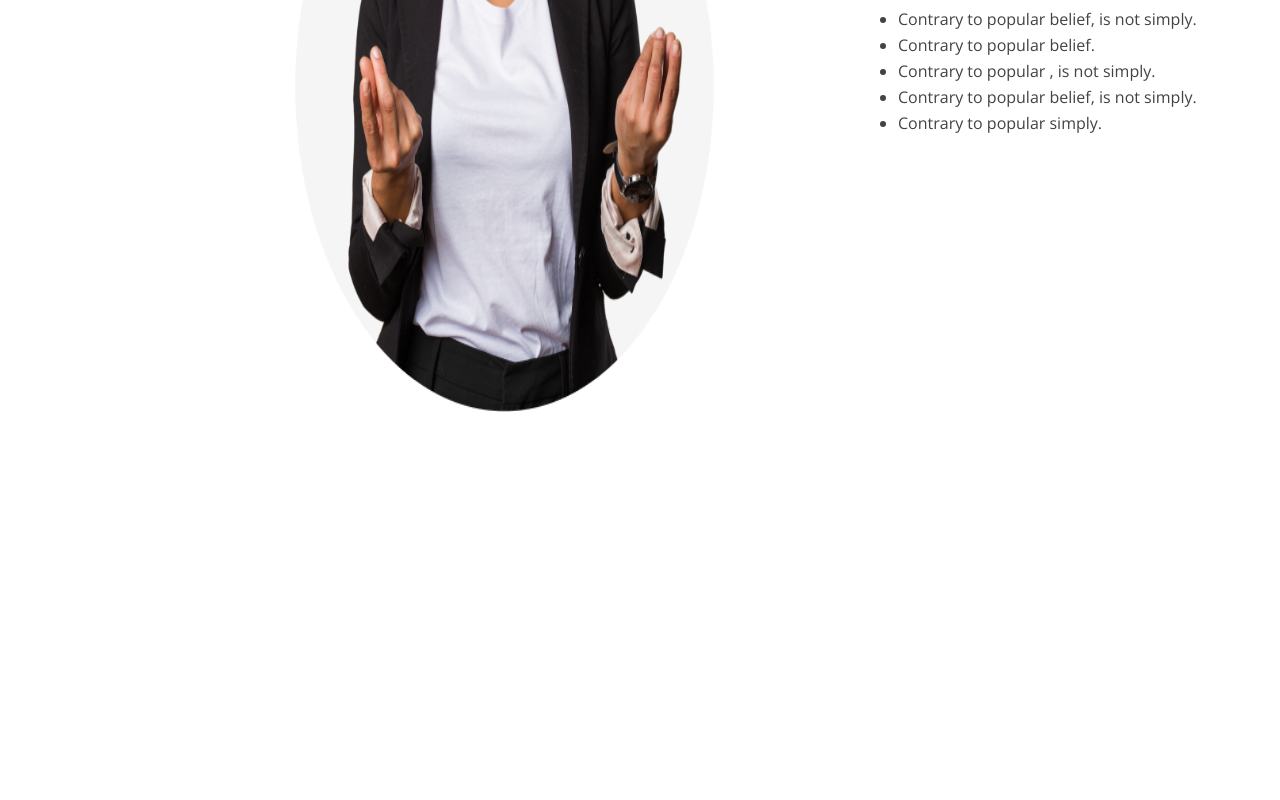
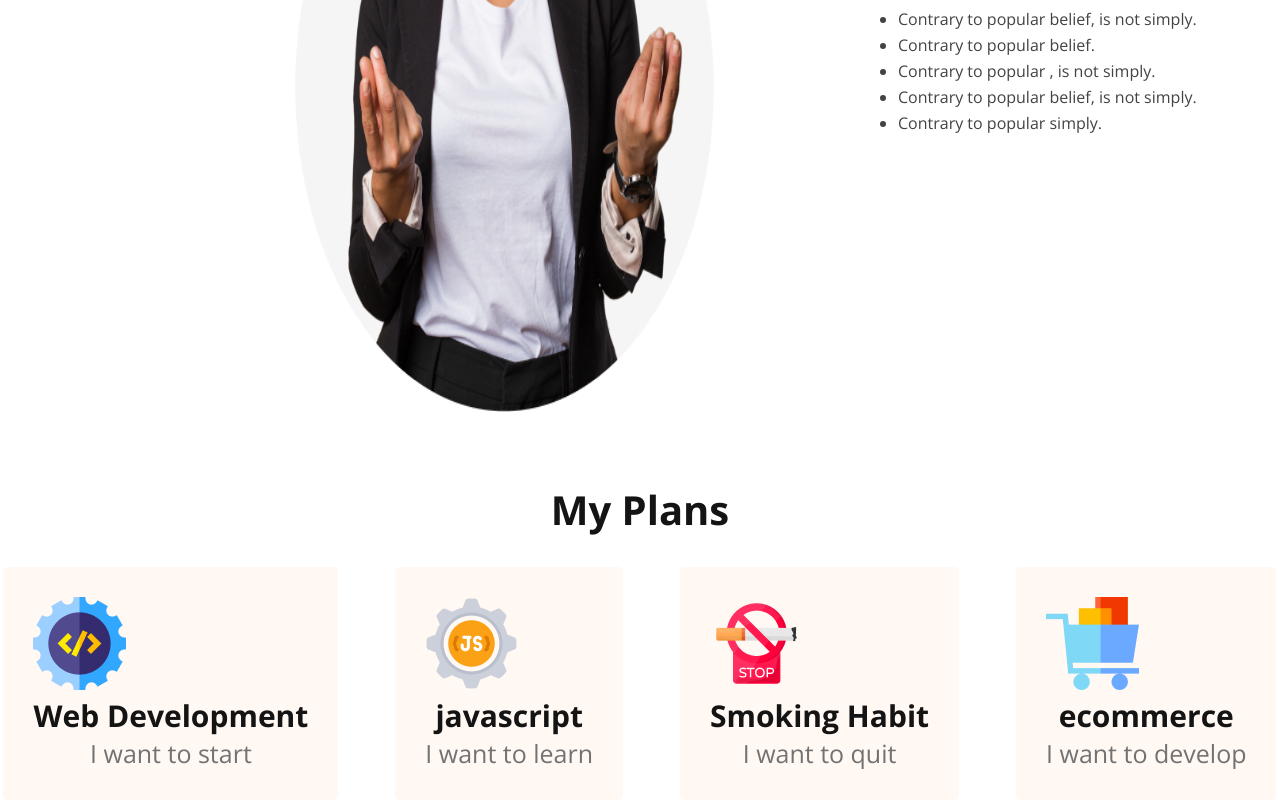
Before and after one commit to protim1451/portfolio-test, a plain HTML site: page index.html in a window 1280 px wide. Shown: the part 1426-2226 px from the top of the page. Before the commit the page ends 1838 px from the top, so only its background shows below. Drawn offline with nearby package versions, Linux system fonts and the light colour scheme.

Commit message:
Plans added

```diff
--- a/index.html
+++ b/index.html
@@ -42,7 +42,29 @@
             </div>
         </section>
         <section class="plans">
-
+            <h2 class="plans-head">My Plans</h2>
+            <div class="plans-container">
+                <div class="web">
+                    <img src="images/icons/web.png" alt="">
+                    <h4 class="web-title">Web Development</h4>
+                    <p class="web-para">I want to start</p>
+                </div>
+                <div class="js">
+                    <img src="images/icons/js.png" alt="">
+                    <h4 class="js-title">javascript</h4>
+                    <p class="js-para">I want to learn</p>
+                </div>
+                <div class="smoke">
+                    <img src="images/icons/smoke.png" alt="">
+                    <h4 class="smoke-title">Smoking Habit</h4>
+                    <p class="smoke-para">I want to quit</p>
+                </div>
+                <div class="ecommerce">
+                    <img src="images/icons/ecom.png" alt="">
+                    <h4 class="ecommerce-title">ecommerce</h4>
+                    <p class="ecommerce-para">I want to develop</p>
+                </div>
+            </div>
         </section>
     </main>
     <footer>
--- a/styles/style.css
+++ b/styles/style.css
@@ -103,3 +103,91 @@ body {
     gap: 8px;
 
 }
+
+/* plans section */
+.plans-head{
+    color: #151414;
+    text-align: center;
+    font-size: 40px;
+    font-style: normal;
+    font-weight: 700;
+    line-height: normal;
+    margin-top: 70px;
+    margin-bottom: 30px;
+}
+.plans-container{
+    display: flex;
+    gap: 50px;
+    justify-content: space-around;
+}
+.web, .js, .smoke, .ecommerce{
+    padding: 30px;
+    border-radius: 5px;
+    background: #FFF8F3;
+    /* box-shadow: 0px 6px 50px 0px; */
+}
+.web-title{
+    color: #151414;
+    text-align: center;
+    font-size: 30px;
+    font-style: normal;
+    font-weight: 700;
+    line-height: normal;
+}
+.js-title{
+    color: #151414;
+    text-align: center;
+    font-size: 30px;
+    font-style: normal;
+    font-weight: 700;
+    line-height: normal;
+}
+.smoke-title{
+    color: #151414;
+    text-align: center;
+    font-size: 30px;
+    font-style: normal;
+    font-weight: 700;
+    line-height: normal;
+}
+.ecommerce-title{
+    color: #151414;
+    text-align: center;
+    font-size: 30px;
+    font-style: normal;
+    font-weight: 700;
+    line-height: normal;
+}
+
+.web-para{
+    color: #737272;
+    text-align: center;
+    font-size: 25px;
+    font-style: normal;
+    font-weight: 500;
+    line-height: normal;
+}
+.js-para{
+    color: #737272;
+    text-align: center;
+    font-size: 25px;
+    font-style: normal;
+    font-weight: 500;
+    line-height: normal;
+}
+.smoke-para{
+    color: #737272;
+    text-align: center;
+    font-size: 25px;
+    font-style: normal;
+    font-weight: 500;
+    line-height: normal;
+}
+.ecommerce-para{
+    color: #737272;
+    text-align: center;
+    font-size: 25px;
+    font-style: normal;
+    font-weight: 500;
+    line-height: normal;
+}
```
